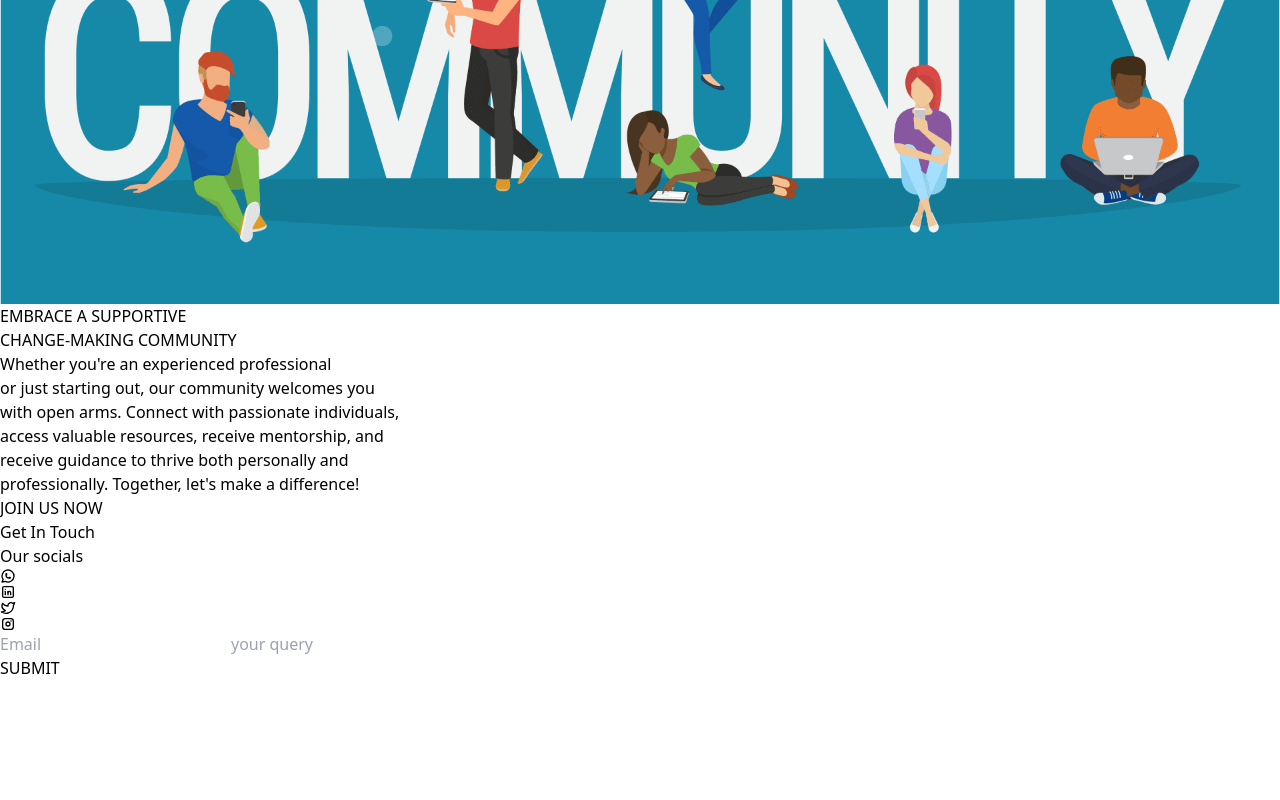
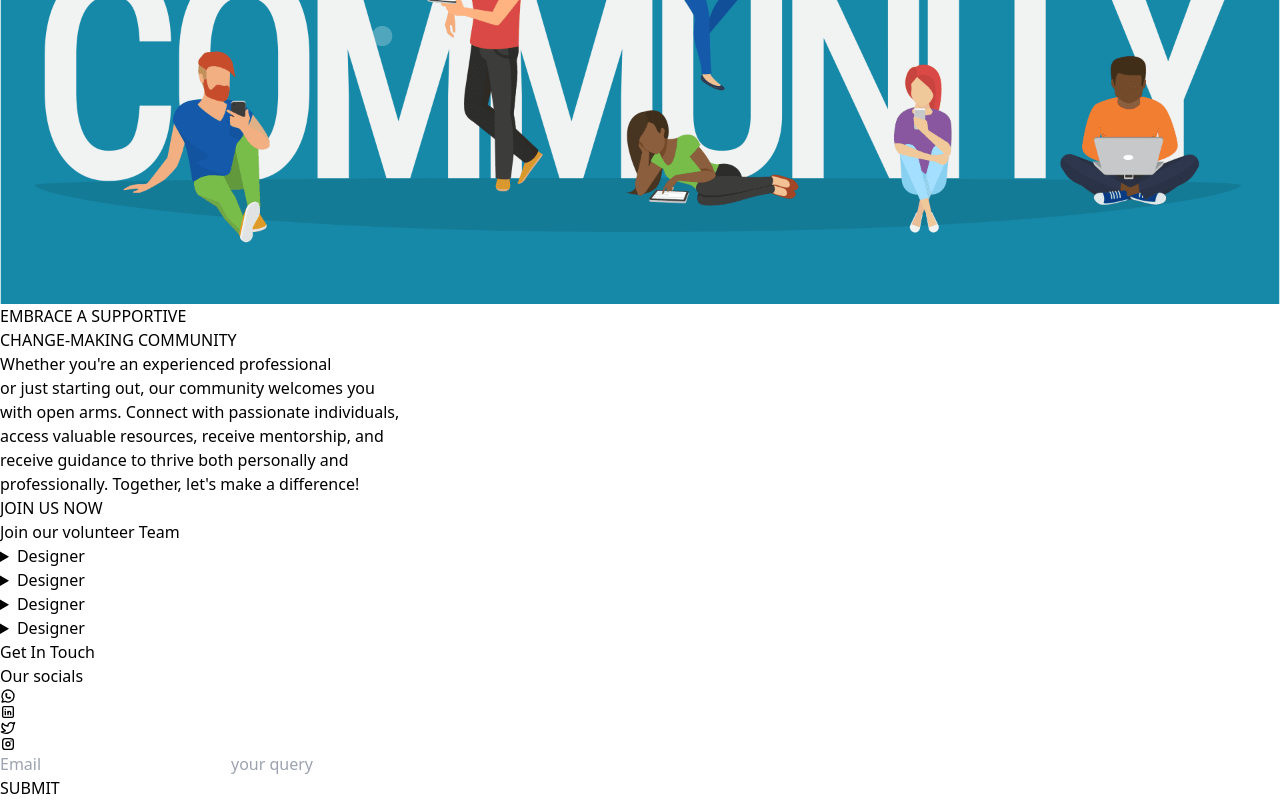
Before and after one commit to Joel0007tech/ALTRUIST, a React (Vite) app: page /careers in a window 1280 px wide. Shown: the part 1415-2215 px from the top of the page. Before the commit the page ends 2095 px from the top, so only its background shows below. Built offline with nearby package versions, Linux system fonts and the light colour scheme.

Commit message:
update to altruist bond

```diff
--- a/src/components/Careers.jsx
+++ b/src/components/Careers.jsx
@@ -4,6 +4,7 @@ import image from '../assets/careers.png';
 import Collaborate from './Collaborate';
 import Community from './Community';
 import Contact from './Contact';
+import Volunteers from './Volunteers';
 
 const Careers = () => {
   return (
@@ -46,6 +47,9 @@ const Careers = () => {
           <Community/>
         </section>
         <section>
+          <Volunteers/>
+        </section>
+        <section>
           <Contact/>
         </section>
         </div>
--- a/src/components/Volunteers.jsx
+++ b/src/components/Volunteers.jsx
@@ -1,8 +1,64 @@
 import React from 'react'
-
+import { fixedLink } from '../constants'
 const Volunteers = () => {
   return (
-    <div>Volunteers</div>
+    <div>
+      <div>
+        <h3 className='text-black text-center text-2xl font-bold'>
+Join our  volunteer Team
+</h3>
+<div className='flex justify-center flex-col gap-5 bg-green-500'>
+<details>
+  <summary className='text-center'>Designer</summary>
+  <div className='flex flex-col'>
+  <p className='relative m-auto'>Epcot is a theme park at Walt Disney World Resort featuring exciting attractions,<br/>
+   international pavilions, award-winning fireworks and seasonal special events.</p>
+   <a href='' className=' bg-white p-3 text-center w-44
+            rounded-md font-semibold leading-relaxed
+            hover:bg-blue-300 hover:text-white bottom-4 mt-10 relative m-auto'>
+            {fixedLink.text}
+          </a>
+  </div>
+</details>
+<details>
+  <summary className='text-center'>Designer</summary>
+  <div className='flex flex-col'>
+  <p className='relative m-auto'>Epcot is a theme park at Walt Disney World Resort featuring exciting attractions,<br/>
+   international pavilions, award-winning fireworks and seasonal special events.</p>
+   <a href='' className=' bg-white p-3 text-center w-44
+           relative rounded-md font-semibold leading-relaxed
+            hover:bg-blue-300 hover:text-white bottom-4 mt-10 m-auto'>
+            {fixedLink.text}
+          </a>
+  </div>
+</details>
+<details>
+  <summary className='text-center'>Designer</summary>
+  <div className='flex flex-col'>
+  <p className='relative m-auto'>Epcot is a theme park at Walt Disney World Resort featuring exciting attractions,<br/>
+   international pavilions, award-winning fireworks and seasonal special events.</p>
+   <a href='' className=' bg-white p-3 text-center w-44
+           relative rounded-md font-semibold leading-relaxed
+            hover:bg-blue-300 hover:text-white bottom-4 mt-10 m-auto'>
+            {fixedLink.text}
+          </a>
+  </div>
+</details>
+<details>
+  <summary className='text-center'>Designer</summary>
+  <div className='flex flex-col'>
+  <p className='relative m-auto'>Epcot is a theme park at Walt Disney World Resort featuring exciting attractions,<br/>
+   international pavilions, award-winning fireworks and seasonal special events.</p>
+   <a href='' className=' bg-white p-3 text-center w-44
+           relative rounded-md font-semibold leading-relaxed
+            hover:bg-blue-300 hover:text-white bottom-4 mt-10 m-auto'>
+            {fixedLink.text}
+          </a>
+  </div>
+</details>
+</div>
+      </div>
+    </div>
   )
 }
 
```
